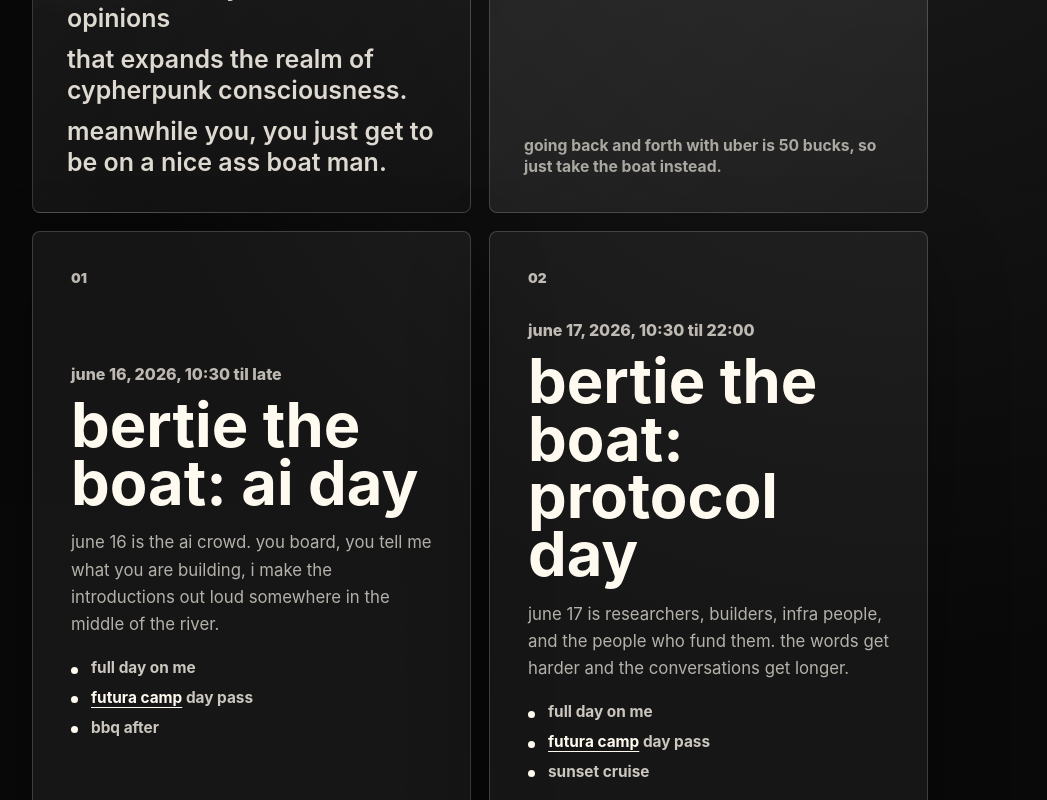
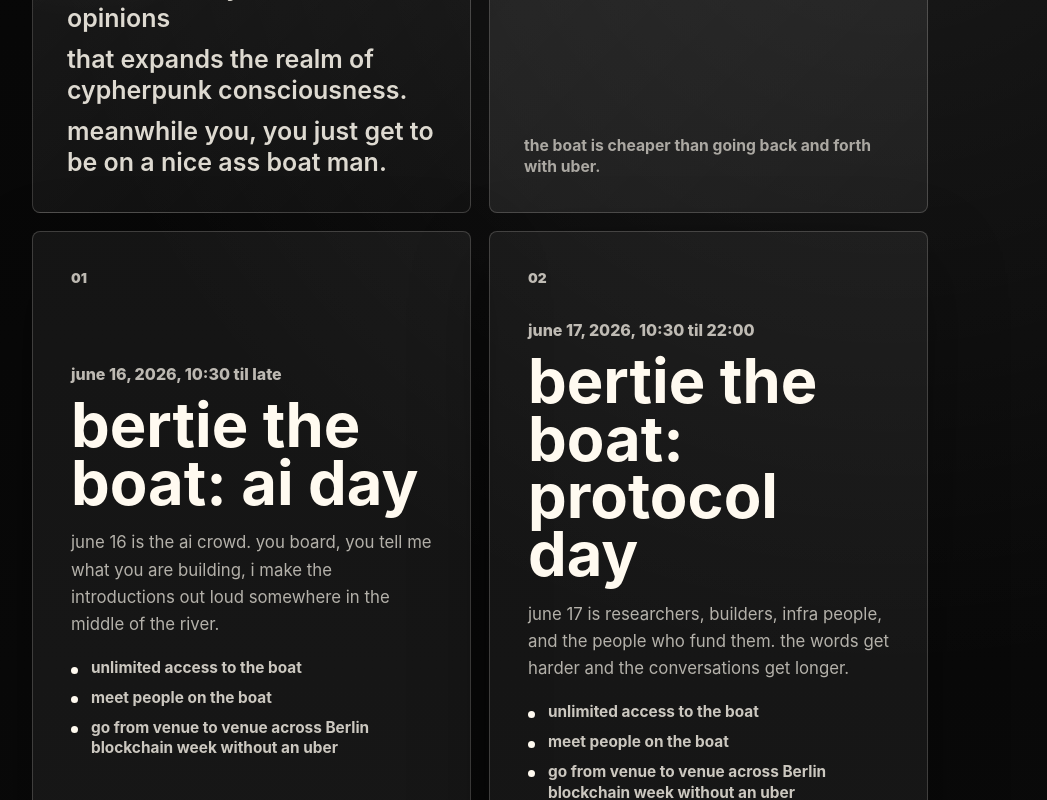
Before and after one commit to rickkdev/berlinboat, a Next.js app: page / in a window 1280 px wide. Shown: the part 1960-2760 px from the top of the page, without its empty margins (160-1207 px from the left). Built offline with nearby package versions, Linux system fonts and the light colour scheme.

Commit message:
Update event perks copy

```diff
--- a/app/page.tsx
+++ b/app/page.tsx
@@ -11,9 +11,9 @@ const eventDays = [
     summary:
       "june 16 is the ai crowd. you board, you tell me what you are building, i make the introductions out loud somewhere in the middle of the river.",
     perks: [
-      "full day on me",
-      "futura camp day pass",
-      "bbq after",
+      "unlimited access to the boat",
+      "meet people on the boat",
+      "go from venue to venue across Berlin blockchain week without an uber",
     ],
   },
   {
@@ -25,9 +25,9 @@ const eventDays = [
     summary:
       "june 17 is researchers, builders, infra people, and the people who fund them. the words get harder and the conversations get longer.",
     perks: [
-      "full day on me",
-      "futura camp day pass",
-      "sunset cruise",
+      "unlimited access to the boat",
+      "meet people on the boat",
+      "go from venue to venue across Berlin blockchain week without an uber",
     ],
   },
 ];
@@ -297,7 +297,7 @@ export default function Home() {
               to see where i am.
             </span>
             <p>
-              going back and forth with uber is 50 bucks, so just take the boat instead.
+              the boat is cheaper than going back and forth with uber.
             </p>
           </article>
           {eventDays.map((event, index) => (
```
